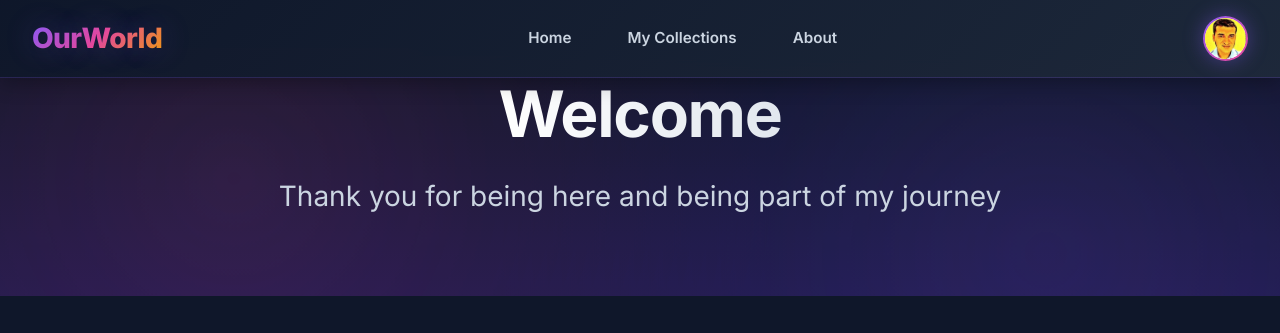
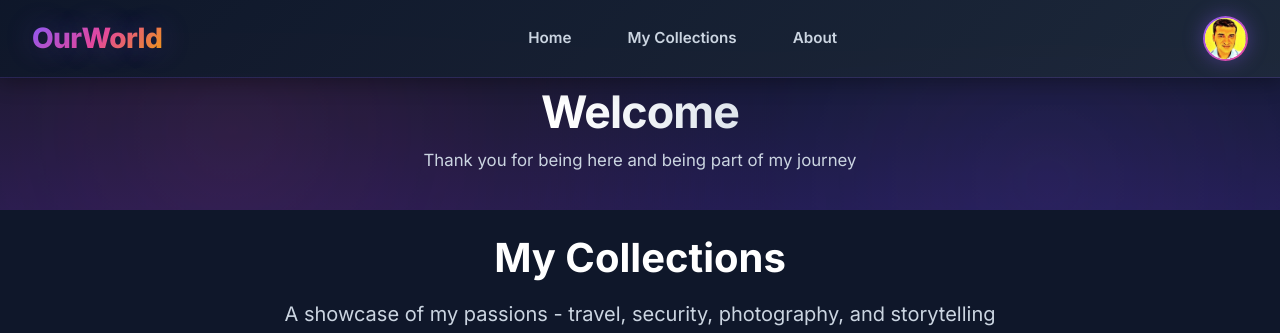
Before and after one commit to nepalboy/myworld, a React (Vite) app: page / in a window 1280 px wide. Shown: the top 333 px of the page. Built offline with nearby package versions, Linux system fonts and the light colour scheme.

Commit message:
Reduce Welcome size by 30%, My Collections by 20%, minimize spacing

```diff
--- a/src/App.css
+++ b/src/App.css
@@ -104,8 +104,8 @@
   align-items: center;
   justify-content: center;
   text-align: center;
-  padding: var(--spacing-sm) var(--spacing-lg);
-  margin-top: 60px;
+  padding: var(--spacing-xs) var(--spacing-lg);
+  margin-top: 50px;
   background: var(--gradient-dark);
   overflow: hidden;
 }
@@ -144,8 +144,8 @@
 }
 
 .hero-title {
-  font-size: 4rem;
-  margin-bottom: var(--spacing-md);
+  font-size: 2.8rem;
+  margin-bottom: var(--spacing-xs);
   background: linear-gradient(to right, var(--white) 30%, var(--text-secondary));
   -webkit-background-clip: text;
   -webkit-text-fill-color: transparent;
@@ -155,11 +155,11 @@
 }
 
 .hero-tagline {
-  font-size: 1.75rem;
+  font-size: 1.05rem;
   color: var(--text-secondary);
-  margin-bottom: var(--spacing-2xl);
-  font-weight: 300;
-  line-height: 1.4;
+  max-width: 600px;
+  margin: 0 auto;
+  line-height: 1.6;
   animation: fadeInUp 0.8s ease-out 0.2s both;
 }
 
@@ -212,7 +212,7 @@
 
 /* Projects Section */
 .projects-section {
-  padding: var(--spacing-lg) var(--spacing-lg);
+  padding: var(--spacing-md) var(--spacing-lg);
   background: var(--background);
 }
 
```
